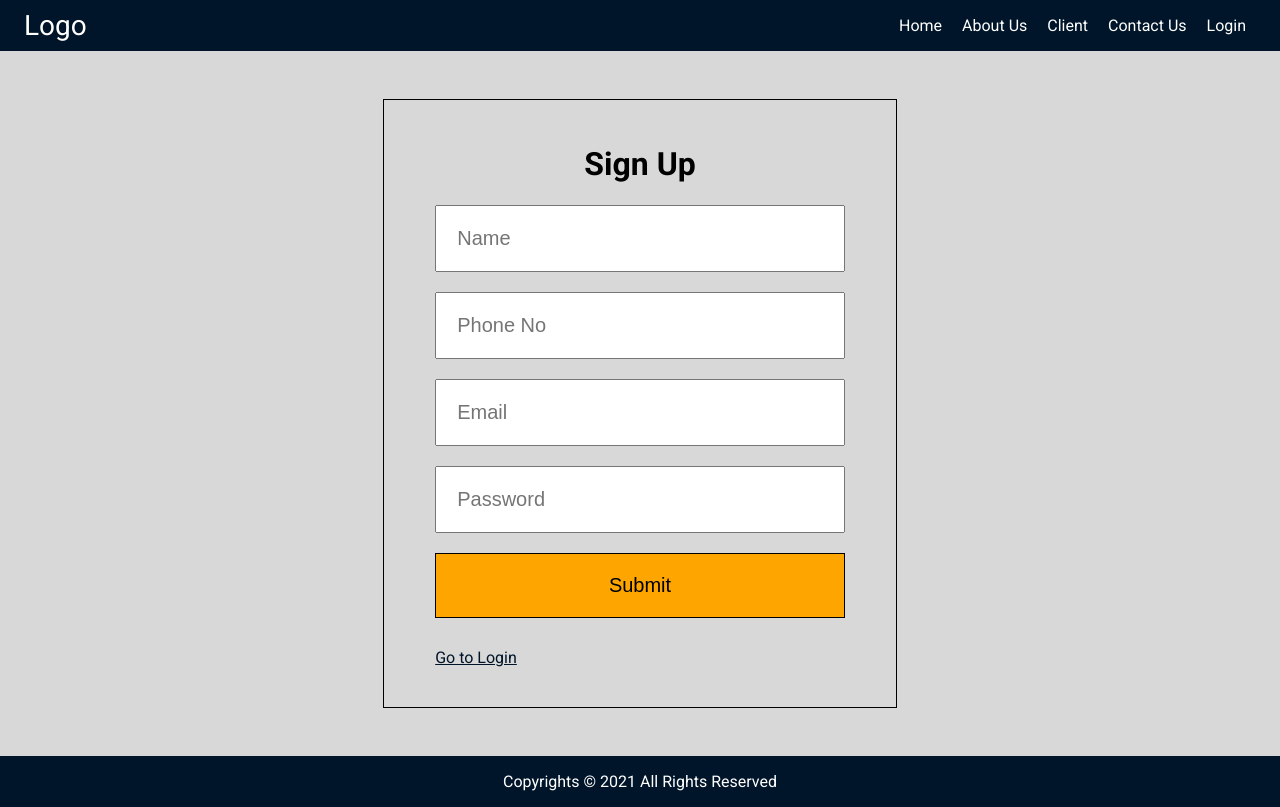
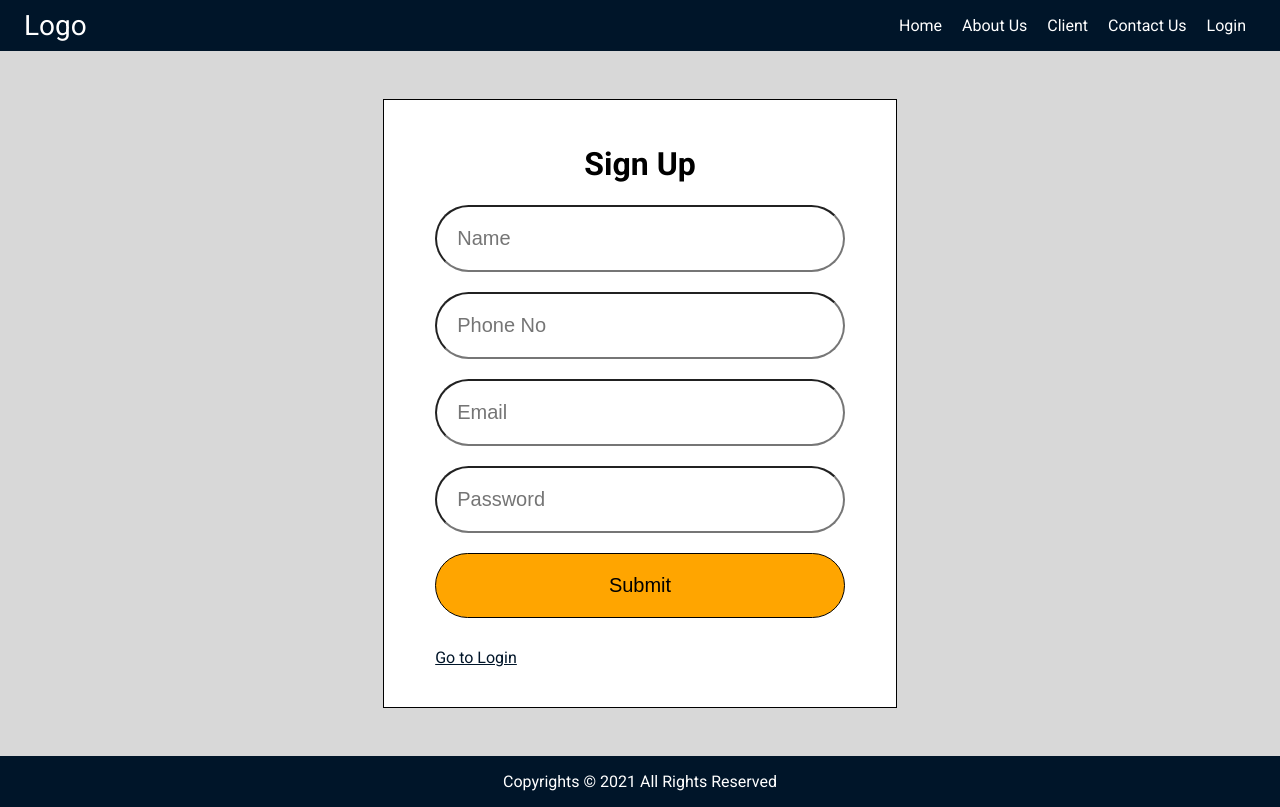
Before and after one commit to gkumarswamy/angular-app, an Angular app: page /sign-up in a window 1280 px wide. Built offline with nearby package versions, Linux system fonts and the light colour scheme.

Commit message:
ui chnages in main module

```diff
--- a/src/app/main/forgot/forgot.component.html
+++ b/src/app/main/forgot/forgot.component.html
@@ -1,10 +1,10 @@
 <div class="d-flex justify-content-center">
-    <div class="w-40 py-3 my-5 border-1">
+    <div class="w-40 py-3 my-5 bg-white border-1">
         <h1 class="text-align-center">Forgot Password</h1>
         <div class="d-flex justify-content-center">
             <div class="w-80">
-                <input type="text" placeholder="Email" class="w-100 fs-20 box-sizing-border p-2 mb-2" />
-                <input type="button" value="Submit" class="w-100 border-1 bg-color-2nd fs-20 box-sizing-border p-2 mb-3" />
+                <input type="text" placeholder="Email" class="w-100 border-radius-50 fs-20 box-sizing-border p-2 mb-2" />
+                <input type="button" value="Submit" class="w-100 border-radius-50 border-1 bg-color-2nd fs-20 box-sizing-border p-2 mb-3" />
                 <div class="mb-2 d-flex justify-content-between">
                     <a routerLink="/login" class="text-color-1st" routerLinkActive="active">Go to Login</a>
                 </div>
--- a/src/app/main/login/login.component.html
+++ b/src/app/main/login/login.component.html
@@ -1,15 +1,15 @@
 <div class="d-flex justify-content-center">
-    <div class="w-40 py-3 my-5 border-1">
+    <div class="w-40 py-3 my-5 bg-white border-1">
         <h1 class="text-align-center">Login</h1>
         <div class="d-flex justify-content-center">
             <div class="w-80">
-                <input type="text" placeholder="Email" class="w-100 fs-20 box-sizing-border p-2 mb-2" />
-                <input type="password" placeholder="Password" class="w-100 fs-20 box-sizing-border p-2 mb-2" />
+                <input type="text" placeholder="Email" class="w-100 fs-20 box-sizing-border border-radius-50 p-2 mb-2" />
+                <input type="password" placeholder="Password" class="w-100 fs-20 box-sizing-border p-2 border-radius-50 mb-2" />
                 <div class="mb-2 d-flex justify-content-between">
                     <a routerLink="/for-got" class="text-color-1st" routerLinkActive="active">Forgot password?</a>
                     <a routerLink="/sign-up" class="text-color-1st" routerLinkActive="active">Sign Up</a>
                 </div>
-                <input type="button" value="Login" class="w-100 border-1 bg-color-2nd fs-20 box-sizing-border p-2 mb-3" />
+                <input type="button" value="Login" class="w-100 border-radius-50 border-1 bg-color-2nd fs-20 box-sizing-border p-2 mb-3" />
             </div>
         </div>
     </div>
--- a/src/app/main/signup/signup.component.html
+++ b/src/app/main/signup/signup.component.html
@@ -1,13 +1,13 @@
 <div class="d-flex justify-content-center">
-    <div class="w-40 py-3 my-5 border-1">
+    <div class="w-40 py-3 my-5 bg-white border-1">
         <h1 class="text-align-center">Sign Up</h1>
         <div class="d-flex justify-content-center">
             <div class="w-80">
-                <input type="text" placeholder="Name" class="w-100 fs-20 box-sizing-border p-2 mb-2" />
-                <input type="text" placeholder="Phone No" class="w-100 fs-20 box-sizing-border p-2 mb-2" />
-                <input type="text" placeholder="Email" class="w-100 fs-20 box-sizing-border p-2 mb-2" />
-                <input type="password" placeholder="Password" class="w-100 fs-20 box-sizing-border p-2 mb-2" />
-                <input type="button" value="Submit" class="w-100 border-1 bg-color-2nd fs-20 box-sizing-border p-2 mb-3" />
+                <input type="text" placeholder="Name" class="w-100 border-radius-50 fs-20 box-sizing-border p-2 mb-2" />
+                <input type="text" placeholder="Phone No" class="w-100 border-radius-50 fs-20 box-sizing-border p-2 mb-2" />
+                <input type="text" placeholder="Email" class="w-100 border-radius-50 fs-20 box-sizing-border p-2 mb-2" />
+                <input type="password" placeholder="Password" class="w-100 border-radius-50 fs-20 box-sizing-border p-2 mb-2" />
+                <input type="button" value="Submit" class="w-100 border-1 border-radius-50 bg-color-2nd fs-20 box-sizing-border p-2 mb-3" />
                 <div class="mb-2 d-flex justify-content-between">
                     <a routerLink="/login" class="text-color-1st" routerLinkActive="active">Go to Login</a>
                 </div>
--- a/src/styles.css
+++ b/src/styles.css
@@ -46,6 +46,10 @@ body{
 .border-1{
     border: 1px solid #000;
 }
+.border-radius-50{
+    border-radius:50px
+}
+
 .w-100{
     width:100%;
 }
@@ -83,6 +87,9 @@ body{
 .text-color-2nd{
     color: orange;
 }
+.bg-white{
+    background-color: #fff;
+}
 .text-white{
     color:white;
 }
```
